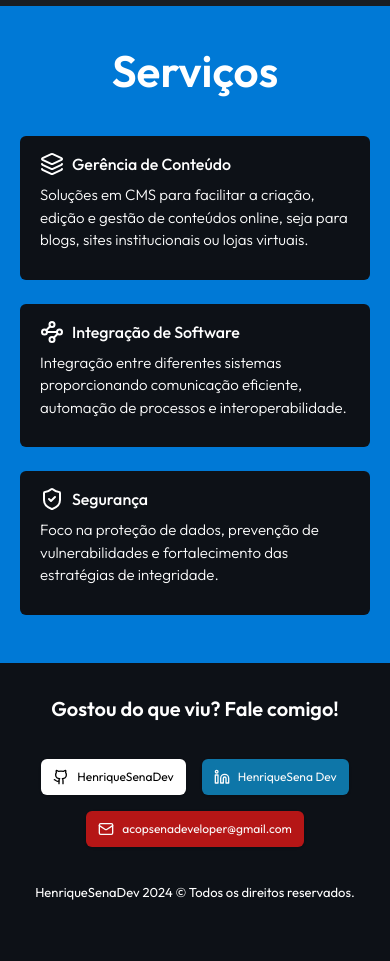
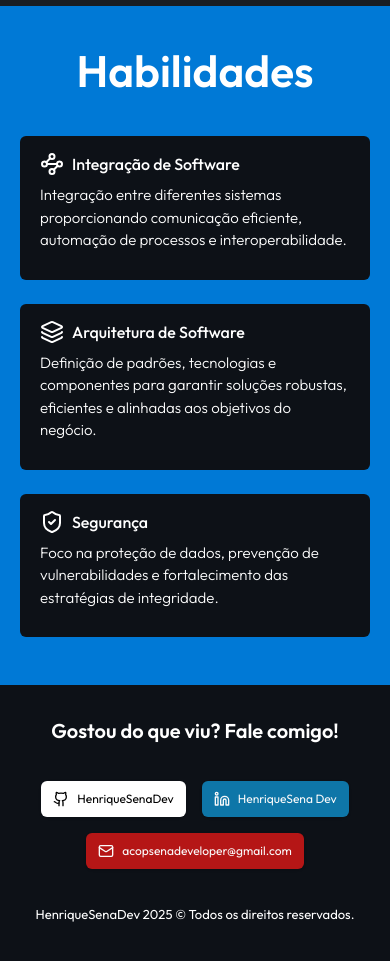
Before and after one commit to HenriqueSenaDev/developer-portfolio, a Next.js app: page / in a window 390 px wide. Shown: the part 2380-3341 px from the top of the page. Built offline with nearby package versions, Linux system fonts and the light colour scheme; no server answers.

Commit message:
fix: services section to skills section.

```diff
--- a/messages/pt-BR.json
+++ b/messages/pt-BR.json
@@ -2,7 +2,7 @@
   "navigation": {
     "about": "Sobre",
     "projects": "Projetos",
-    "services": "Serviços",
+    "skills": "Habilidades",
     "contact": "Contato"
   }
 }
--- a/src/app/(home)/contact/index.tsx
+++ b/src/app/(home)/contact/index.tsx
@@ -13,16 +13,16 @@ export const Contact = () => {
   return (
     <section
       id="contact"
-      className="flex flex-col items-center text-center my-8 px-5 gap-9 max-w-xl mx-auto lg:max-w-screen-xl lg:my-16 lg:gap-[42px]"
+      className="flex flex-col items-center text-center my-8 px-5 gap-9 max-w-xl mx-auto md:max-w-screen-xl md:mt-10 md:gap-6"
     >
-      <h1 className="font-semibold text-lg min-[350px]:text-xl lg:text-4xl">
+      <h1 className="font-semibold text-lg min-[350px]:text-xl md:text-3xl">
         Gostou do que viu? Fale comigo!
       </h1>
 
-      <div className="flex flex-wrap gap-4 min-[350px]:justify-center lg:max-w-[450px] lg:gap-5">
+      <div className="flex flex-wrap gap-4 min-[350px]:justify-center md:max-w-[450px] md:gap-5">
         <Link href="https://github.com/HenriqueSenaDev" target="_blank">
-          <Button className="bg-white text-black text-xs px-3 font-normal  transition-all hover:bg-[#FFFFFFB2] lg:text-base lg:h-12 lg:px-4 lg:rounded-lg lg:gap-3">
-            <GithubIcon className="lg:!size-6" />
+          <Button className="bg-white text-black text-xs px-3 font-normal  transition-all hover:bg-[#FFFFFFB2] md:text-base md:h-11 md:px-4 md:rounded-lg md:gap-3">
+            <GithubIcon className="md:!size-6" />
             HenriqueSenaDev
           </Button>
         </Link>
@@ -31,17 +31,17 @@ export const Contact = () => {
           href="https://www.linkedin.com/in/henriquesena-dev-002a4829b/"
           target="_blank"
         >
-          <Button className="bg-[#0E76A8] text-xs px-3 font-normal  transition-all hover:opacity-70 lg:text-base lg:h-12 lg:px-4 lg:rounded-lg lg:gap-3">
-            <LinkedinIcon className="lg:!size-6" />
+          <Button className="bg-[#0E76A8] text-xs px-3 font-normal  transition-all hover:opacity-70 md:text-base md:h-11 md:px-4 md:rounded-lg md:gap-3">
+            <LinkedinIcon className="md:!size-6" />
             HenriqueSena Dev
           </Button>
         </Link>
 
         <Button
-          className="bg-[#B51616] text-xs px-3 font-normal  transition-all hover:bg-[#B51616B2] lg:text-base lg:h-12 lg:px-4 lg:rounded-lg lg:gap-3"
+          className="bg-[#B51616] text-xs px-3 font-normal  transition-all hover:bg-[#B51616B2] md:text-base md:h-11 md:px-4 md:rounded-lg md:gap-3"
           onClick={handleCopyEmail}
         >
-          <MailIcon className="lg:!size-6" />
+          <MailIcon className="md:!size-6" />
           acopsenadeveloper@gmail.com
         </Button>
       </div>
--- a/src/app/(home)/footer/index.tsx
+++ b/src/app/(home)/footer/index.tsx
@@ -2,7 +2,7 @@ export const Footer = () => {
   return (
     <footer className="mt-1 px-5 text-center lg:mt-0">
       <span className="text-[13px] lg:text-sm">
-        HenriqueSenaDev 2024 © Todos os direitos reservados.
+        HenriqueSenaDev {new Date().getFullYear()} © Todos os direitos reservados.
       </span>
     </footer>
   );
--- a/src/app/(home)/header/index.tsx
+++ b/src/app/(home)/header/index.tsx
@@ -9,7 +9,7 @@ import { useTranslations } from "next-intl";
 export const navOptions: string[] = [
   "about",
   "projects",
-  "services",
+  "skills",
   "contact",
 ];
 
--- a/src/app/(home)/page.tsx
+++ b/src/app/(home)/page.tsx
@@ -5,7 +5,7 @@ import { About } from "./about";
 import { Projects } from "./projects";
 import { Contact } from "./contact";
 import { Footer } from "./footer";
-import { Services } from "./services";
+import { Skills } from "./skills";
 
 // TODO: projects image aspect-ratio, i18n.
 export default function Home() {
@@ -16,7 +16,7 @@ export default function Home() {
       <TechsFlow />
       <About />
       <Projects />
-      <Services />
+      <Skills />
       <Contact />
       <Footer />
     </div>
--- a/src/app/(home)/services/index.tsx
+++ /dev/null
@@ -1,59 +0,0 @@
-import { LayersIcon, ShieldCheckIcon, WaypointsIcon } from "lucide-react";
-import { ReactNode } from "react";
-
-type ServiceCardContent = {
-  title: string;
-  description: string;
-  Icon: () => ReactNode;
-};
-
-const serviceCardsContent: ServiceCardContent[] = [
-  {
-    title: "Gerência de Conteúdo",
-    description:
-      "Soluções em CMS para facilitar a criação, edição e gestão de conteúdos online, seja para blogs, sites institucionais ou lojas virtuais.",
-    Icon: () => <LayersIcon className="size-6 lg:size-7" />,
-  },
-  {
-    title: "Integração de Software",
-    description:
-      "Integração entre diferentes sistemas proporcionando comunicação eficiente, automação de processos e interoperabilidade.",
-    Icon: () => <WaypointsIcon className="size-6 lg:size-7" />,
-  },
-  {
-    title: "Segurança",
-    description:
-      "Foco na proteção de dados, prevenção de vulnerabilidades e fortalecimento das estratégias de integridade.",
-    Icon: () => <ShieldCheckIcon className="size-6 lg:size-7" />,
-  },
-];
-
-export const Services = () => {
-  return (
-    <section
-      id="services"
-      className="bg-primary flex flex-col items-center pt-8 pb-12 gap-8 lg:pt-14 lg:pb-28 lg:gap-14"
-    >
-      <h2 className="text-[44px] font-semibold lg:text-5xl">Serviços</h2>
-
-      <div className="w-full px-5 grid grid-cols-1 gap-6 max-w-xl lg:px-8 lg:max-w-screen-xl lg:grid-cols-[repeat(auto-fit,minmax(160px,1fr))] lg:gap-10 xl:gap-20">
-        {serviceCardsContent.map(({ title, description, Icon }, index) => (
-          <div
-            key={index}
-            className="flex flex-col gap-2 bg-background px-5 pt-4 pb-7 rounded-md lg:gap-[10px]"
-          >
-            <div className="flex items-center gap-2">
-              <Icon />
-
-              <h3 className="font-medium text-base lg:text-lg">{title}</h3>
-            </div>
-
-            <p className="text-[15px] font-light lg:text-[17px]">
-              {description}
-            </p>
-          </div>
-        ))}
-      </div>
-    </section>
-  );
-};
--- /dev/null
+++ b/src/app/(home)/skills/content.tsx
@@ -0,0 +1,29 @@
+import { LayersIcon, ShieldCheckIcon, WaypointsIcon } from "lucide-react";
+import { ReactNode } from "react";
+
+export type SkillCardContent = {
+  title: string;
+  description: string;
+  Icon: () => ReactNode;
+};
+
+export const skillCardsContent: SkillCardContent[] = [
+  {
+    title: "Integração de Software",
+    description:
+      "Integração entre diferentes sistemas proporcionando comunicação eficiente, automação de processos e interoperabilidade.",
+    Icon: () => <WaypointsIcon className="size-6 lg:size-7" />,
+  },
+  {
+    title: "Arquitetura de Software",
+    description:
+      "Definição de padrões, tecnologias e componentes para garantir soluções robustas, eficientes e alinhadas aos objetivos do negócio.",
+    Icon: () => <LayersIcon className="size-6 lg:size-7" />,
+  },
+  {
+    title: "Segurança",
+    description:
+      "Foco na proteção de dados, prevenção de vulnerabilidades e fortalecimento das estratégias de integridade.",
+    Icon: () => <ShieldCheckIcon className="size-6 lg:size-7" />,
+  },
+];
--- /dev/null
+++ b/src/app/(home)/skills/index.tsx
@@ -0,0 +1,33 @@
+import { skillCardsContent } from "./content";
+
+export const Skills = () => {
+  return (
+    <section
+      id="skills"
+      className="bg-primary flex flex-col items-center pt-8 pb-12 gap-8 lg:pt-10 lg:pb-16 lg:gap-10"
+    >
+      <h2 className="text-[44px] font-semibold lg:text-5xl">
+        Habilidades
+      </h2>
+
+      <div className="w-full px-5 grid grid-cols-1 gap-6 max-w-xl lg:px-8 lg:max-w-screen-xl lg:grid-cols-[repeat(auto-fit,minmax(160px,1fr))] lg:gap-8">
+        {skillCardsContent.map(({ title, description, Icon }, index) => (
+          <div
+            key={index}
+            className="flex flex-col gap-2 bg-background px-5 pt-4 pb-7 rounded-md lg:gap-[10px]"
+          >
+            <div className="flex items-center gap-2">
+              <Icon />
+
+              <h3 className="font-medium text-base lg:text-lg">{title}</h3>
+            </div>
+
+            <p className="text-[15px] font-light lg:text-[17px]">
+              {description}
+            </p>
+          </div>
+        ))}
+      </div>
+    </section>
+  );
+};
```
